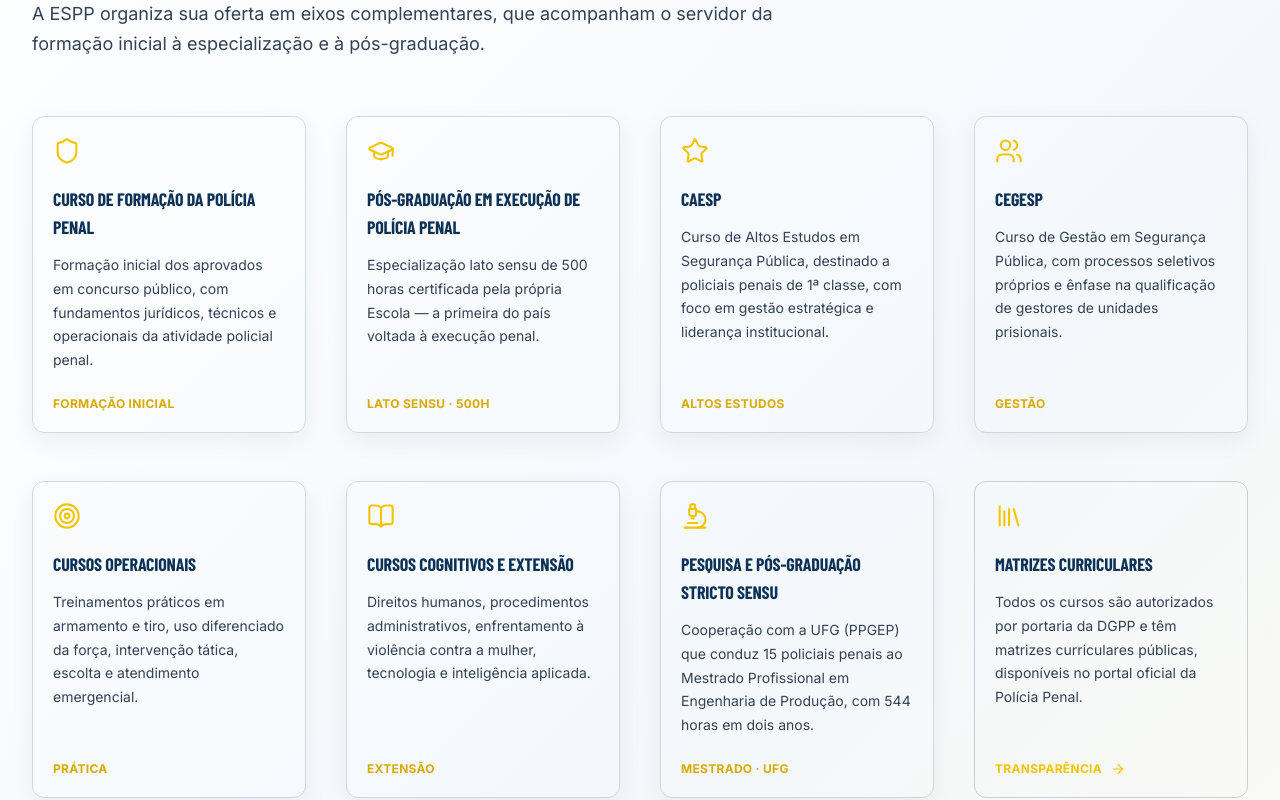
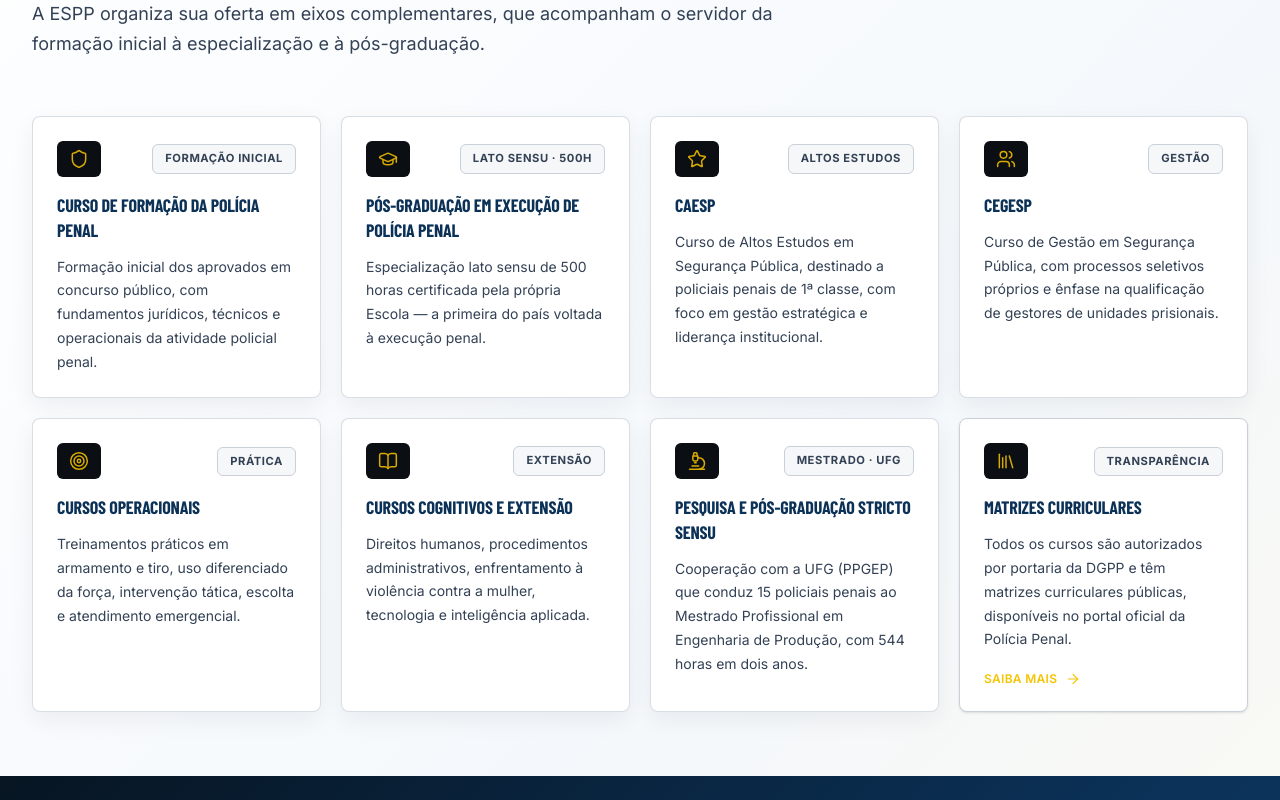
Before and after one commit to jhfmiguel/ppgo-espp-site, a Next.js app in the folder app/: page /formacao in a window 1280 px wide. Shown: the part 460-1260 px from the top of the page. Built offline with nearby package versions, Linux system fonts and the light colour scheme.

Commit message:
Padroniza cards de formação com documentos

```diff
--- a/app/components/eixos-formacao.tsx
+++ b/app/components/eixos-formacao.tsx
@@ -9,58 +9,27 @@ export function EixosFormacao() {
   return (
     <section id="formacao" aria-labelledby="formacao-titulo" className="bg-white pt-10 lg:pt-14">
       <div className="container-espp">
-        <PageHeader
-          href="/formacao"
-          id="formacao-titulo"
-          eyebrow={formacao.eyebrow}
-          titulo={formacao.titulo}
-          texto={formacao.texto}
-        />
+        <PageHeader href="/formacao" id="formacao-titulo" eyebrow={formacao.eyebrow} titulo={formacao.titulo} texto={formacao.texto} />
 
-        <ul className="mt-14 grid gap-x-10 gap-y-12 sm:grid-cols-2 lg:grid-cols-4">
+        <ul className="mt-14 grid gap-5 sm:grid-cols-2 lg:grid-cols-4">
           {formacao.eixos.map((eixo) => {
-            const conteudo = (
-              <>
-                <span className="inline-flex w-fit items-center justify-center text-[#f5c400] transition-transform duration-300 group-hover:scale-110">
-                  <Icon name={eixo.icone} className="size-7 fill-none stroke-current" />
-                </span>
-                <h3 className="title-display mt-5 text-lg text-[#071522]">{eixo.titulo}</h3>
-                <p className="mt-3 grow text-sm leading-7 text-[#334155]">{eixo.texto}</p>
-                <span className="mt-6 inline-flex w-fit items-center gap-2 text-xs font-bold tracking-wide text-[#d9aa00] uppercase transition-colors group-hover:text-[#0b3157]">
-                  {eixo.tag}
-                  {"href" in eixo && eixo.href ? (
-                    <ArrowRight className="size-4 transition-transform group-hover:translate-x-0.5" aria-hidden="true" />
-                  ) : null}
-                </span>
-              </>
-            );
-            const className = "group flex h-full flex-col rounded-xl border border-[#0b3157]/20 bg-transparent px-5 py-5 transition-transform duration-300 hover:-translate-y-1";
-
-            return (
-              <li key={eixo.titulo}>
-                {"href" in eixo && eixo.href ? (
-                  <Link href={eixo.href} className={className}>{conteudo}</Link>
-                ) : (
-                  <div className={className}>{conteudo}</div>
-                )}
-              </li>
-            );
+            const conteudo = <>
+              <div className="flex items-center justify-between gap-3">
+                <span className="inline-flex items-center rounded-md bg-ink-900 px-3 py-2 text-gold-500"><Icon name={eixo.icone} className="size-5 fill-none stroke-current" /></span>
+                <span className="inline-flex items-center rounded-md border border-ink-200 bg-ink-050 px-3 py-1 text-[0.7rem] font-bold tracking-wider text-ink-500 uppercase">{eixo.tag}</span>
+              </div>
+              <h3 className="title-display mt-4 text-lg leading-snug text-ink-900 transition-colors group-hover:text-gold-600">{eixo.titulo}</h3>
+              <p className="mt-3 grow text-sm leading-relaxed text-ink-700">{eixo.texto}</p>
+              {"href" in eixo && eixo.href ? <span className="mt-5 inline-flex items-center gap-2 text-xs font-semibold tracking-wide text-gold-600 uppercase">Saiba mais<ArrowRight className="size-4 transition-transform group-hover:translate-x-0.5" aria-hidden="true" /></span> : null}
+            </>;
+            const className = "group flex h-full flex-col rounded-lg border border-ink-200 bg-white p-6 shadow-sm transition-colors hover:border-gold-500";
+            return <li key={eixo.titulo}>{"href" in eixo && eixo.href ? <Link href={eixo.href} className={className}>{conteudo}</Link> : <div className={className}>{conteudo}</div>}</li>;
           })}
         </ul>
       </div>
 
       <div className="formacao-faixa-degrade mt-14 w-full bg-[#071522] bg-[linear-gradient(135deg,#071522_0%,#0b3157_58%,#123f6a_100%)] pt-14 pb-24 text-white lg:mt-16 lg:pt-16 lg:pb-32">
-        <div className="container-espp flex justify-center">
-          <div className="relative aspect-21/9 w-full max-w-[1216px] overflow-hidden rounded-lg shadow-[0_24px_60px_-12px_rgba(7,21,34,0.42),0_8px_24px_-8px_rgba(7,21,34,0.28)]">
-            <Image
-              src={formacao.imagem.src}
-              alt={formacao.imagem.alt}
-              fill
-              sizes="(min-width: 1280px) 1216px, 100vw"
-              className="object-cover object-center"
-            />
-          </div>
-        </div>
+        <div className="container-espp flex justify-center"><div className="relative aspect-21/9 w-full max-w-[1216px] overflow-hidden rounded-lg shadow-[0_24px_60px_-12px_rgba(7,21,34,0.42),0_8px_24px_-8px_rgba(7,21,34,0.28)]"><Image src={formacao.imagem.src} alt={formacao.imagem.alt} fill sizes="(min-width: 1280px) 1216px, 100vw" className="object-cover object-center" /></div></div>
       </div>
     </section>
   );
```
